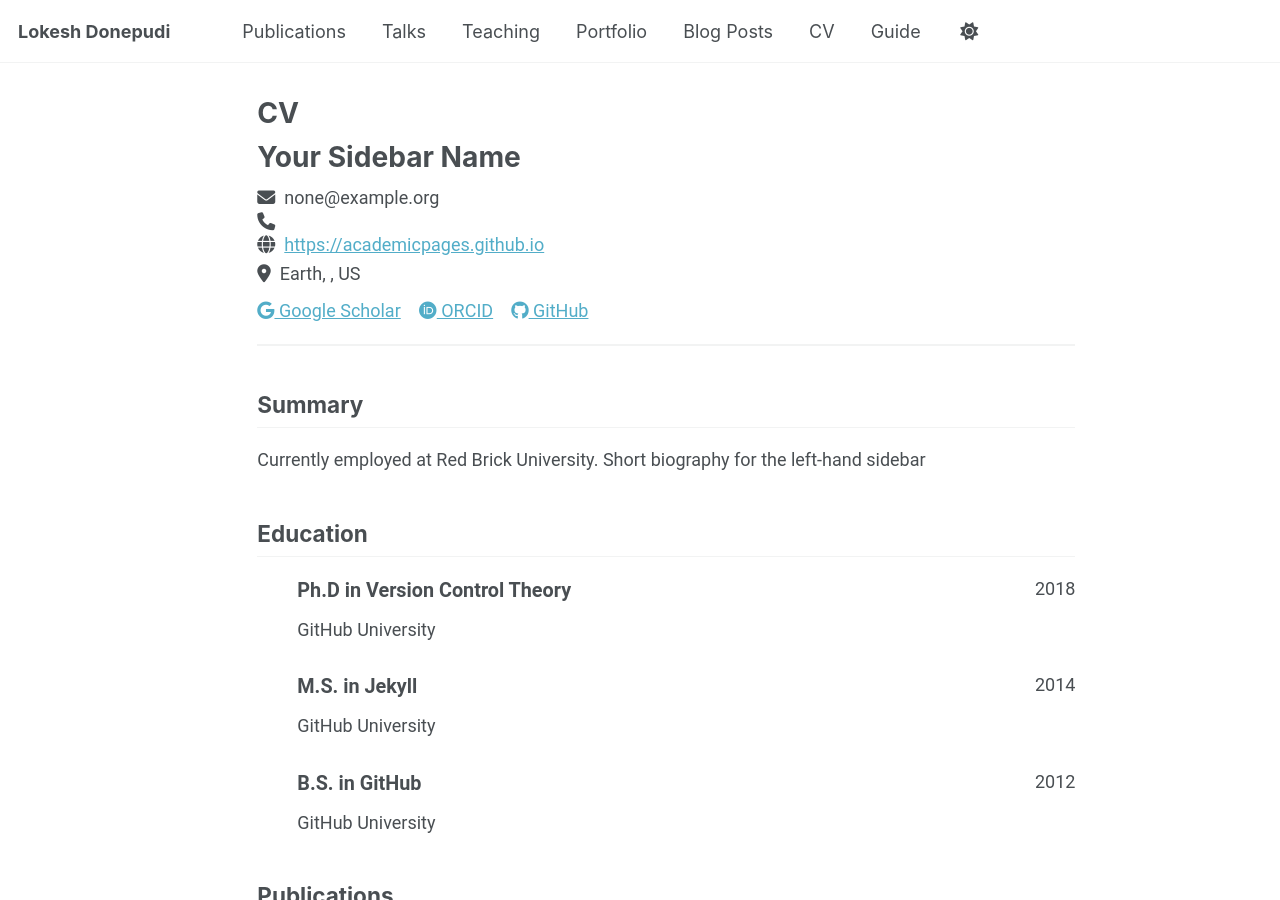
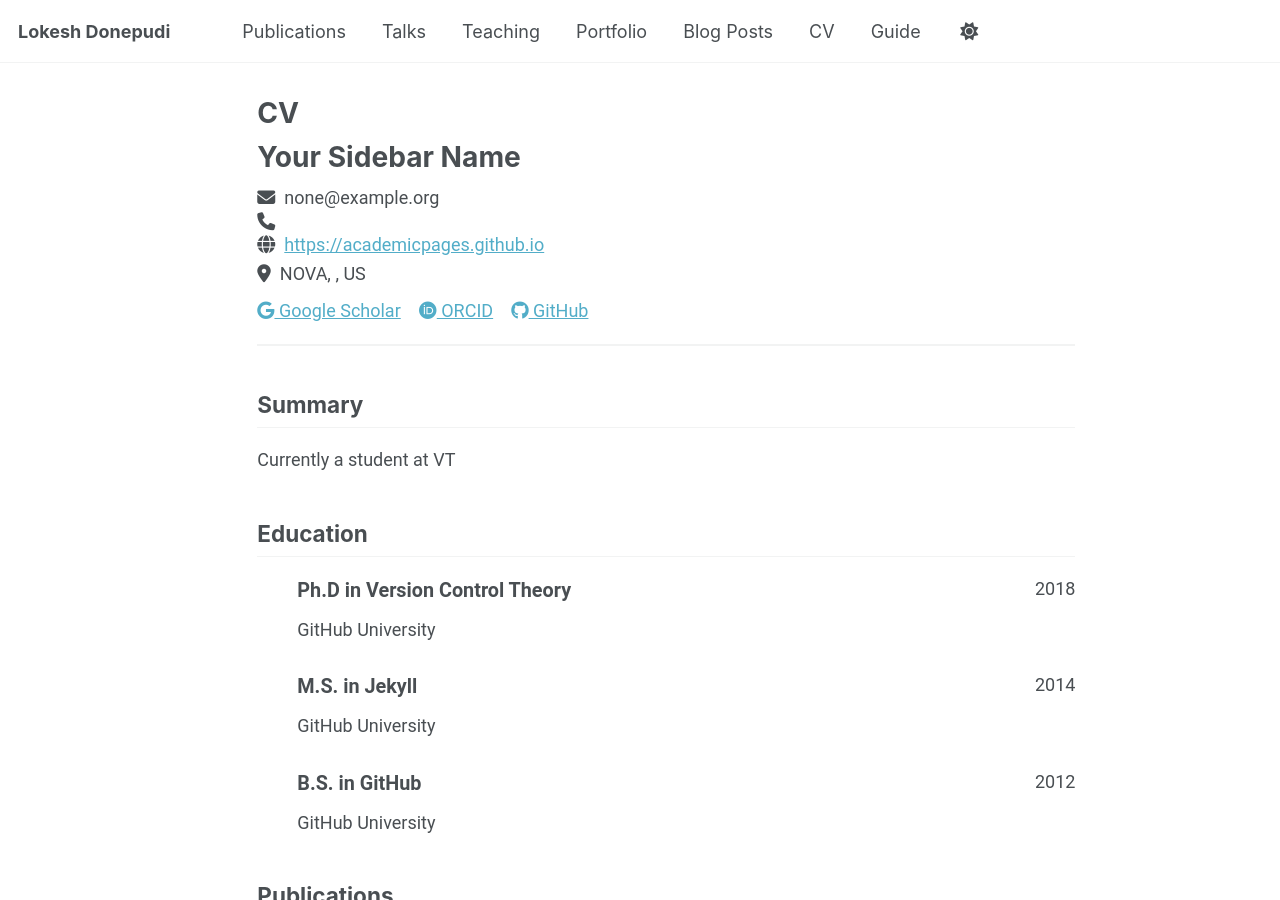
Before and after one commit to lokeshdonepudi/lokeshdonepudi.github.io, a Jekyll site: the page built from _pages/cv-json.md, in a window 1280 px wide and 900 px high. Built offline with Jekyll 4.4.1, drawn with Linux system fonts in a browser that asks for light colours; a script bundle is joined from its source files by our own code; library files that are not in the unit come from our copies.

Commit message:
Update CV summary and location details

```diff
--- a/_data/cv.json
+++ b/_data/cv.json
@@ -4,11 +4,11 @@
     "email": "none@example.org",
     "phone": "",
     "website": "https://academicpages.github.io",
-    "summary": "Currently employed at Red Brick University. Short biography for the left-hand sidebar",
+    "summary": "Currently a student at VT",
     "location": {
       "address": "",
       "postalCode": "",
-      "city": "Earth",
+      "city": "NOVA",
       "countryCode": "US",
       "region": ""
     },
```
